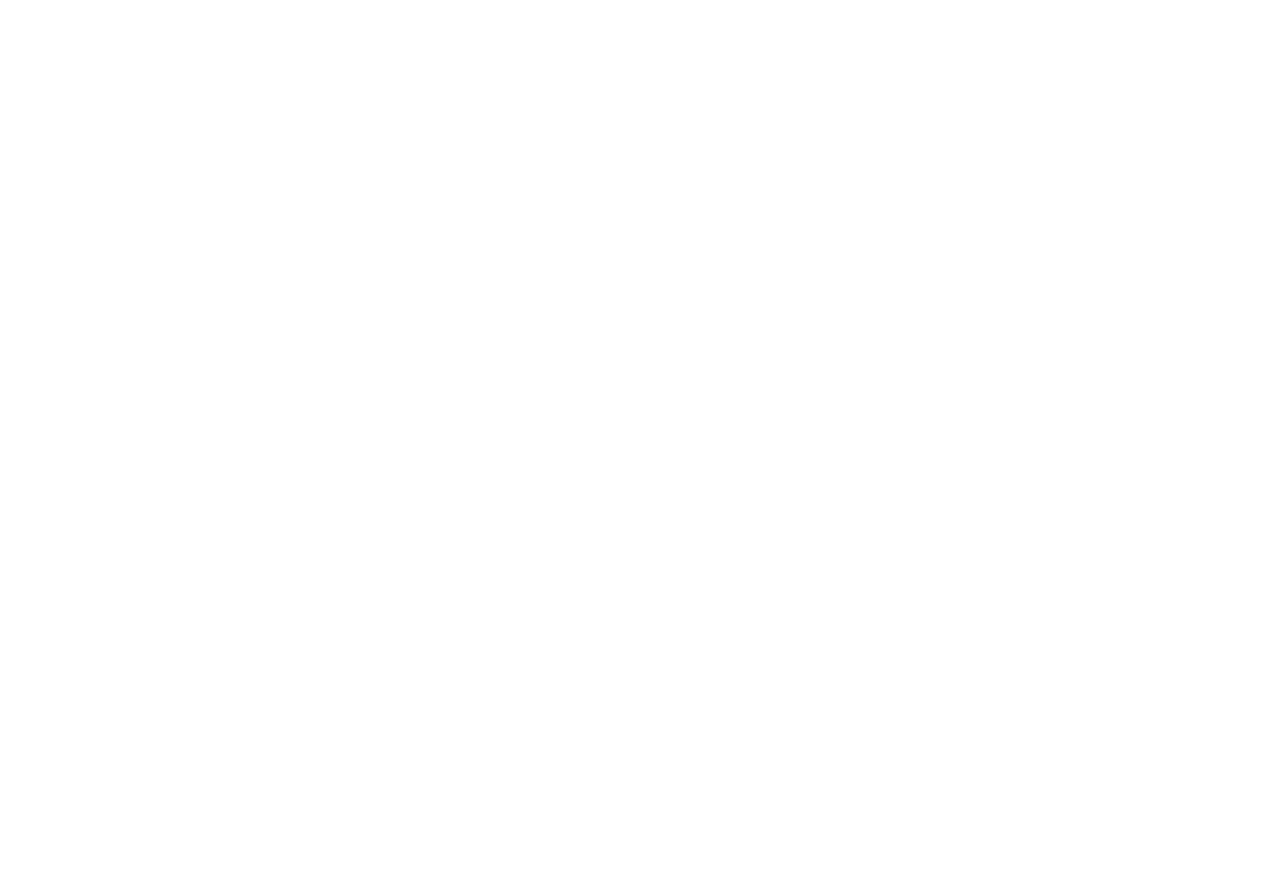
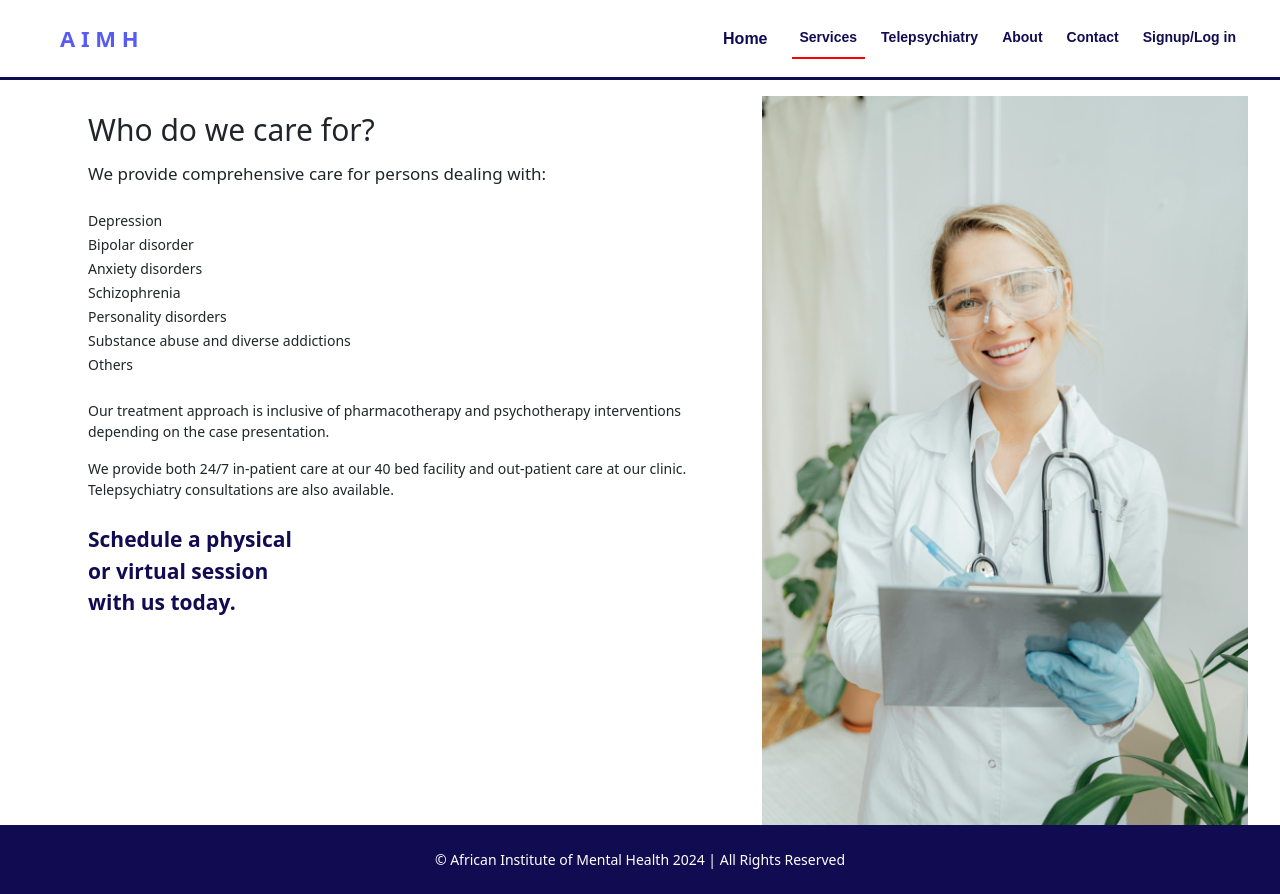
Before and after one commit to Damilare-coder/AIMH, a plain HTML site: page services.html in a window 1280 px wide. Before the commit the page ends 800 px from the top, so only its background shows below. Drawn offline with nearby package versions, Linux system fonts and the light colour scheme.

Commit message:
Updated the Services page

```diff
--- a/services.html
+++ b/services.html
@@ -0,0 +1,107 @@
+<!DOCTYPE html>
+<html lang="en">
+
+<head>
+    <meta charset="UTF-8">
+    <meta name="viewport" content="width=device-width, initial-scale=1.0">
+    <title>Welcome to African Institute of Mental Health</title>
+    <link href="https://cdn.jsdelivr.net/npm/bootstrap@5.3.8/dist/css/bootstrap.min.css" rel="stylesheet"
+        integrity="sha384-sRIl4kxILFvY47J16cr9ZwB07vP4J8+LH7qKQnuqkuIAvNWLzeN8tE5YBujZqJLB" crossorigin="anonymous">
+    <link rel="stylesheet" href="styles.css">
+</head>
+
+<style>
+    nav-link:hover {
+        color: #575af5;
+    }
+</style>
+
+<body>
+    <nav style="border-bottom: solid 3px; border-color: #110c52; height: 80px;"
+        class="p-2 p-md-2 p-lg-4 navbar navbar-expand-lg bg-body-light pt-2 ">
+        <div class="container-fluid">
+
+            <p style="color: #575af5; font-size: 22px; font-weight: 700;" class="pt-3 ms-lg-4 ms-sm-1 me-sm-1">A I M H
+            </p>
+
+            <button class="navbar-toggler" type="button" data-bs-toggle="collapse" data-bs-target="#navbarNavAltMarkup"
+                aria-controls="navbarNavAltMarkup" aria-expanded="false" aria-label="Toggle navigation">
+                <span class="navbar-toggler-icon"></span>
+            </button>
+
+            <div class="collapse navbar-collapse " id="navbarNavAltMarkup">
+                <div class="navbar-nav ms-auto gap-lg-2">
+                    <a class="nav-link active" aria-current="page" href="index.html"
+                        style="color: #110c52; font-family: Arial, Helvetica, sans-serif; font-size: 16px; font-weight: 550;">Home<a>
+
+                            <a class="nav-link" href="services.html"
+                                style="color: #110c52; font-family: Arial, Helvetica, sans-serif; font-size: 14px; font-weight: 550;border-bottom: #ff0000 solid 2px;">Services</a>
+
+                            <a class="nav-link" href=""
+                                style="color: #110c52; font-family: Arial, Helvetica, sans-serif; font-size: 14px; font-weight: 550;">Telepsychiatry</a>
+
+                            <a class="nav-link" href="about.html"
+                                style="color: #110c52; font-family: Arial, Helvetica, sans-serif; font-size: 14px; font-weight: 550;">About</a>
+
+                            <a class="nav-link" href=""
+                                style="color: #110c52; font-family: Arial, Helvetica, sans-serif; font-size: 14px; font-weight: 550;">Contact</a>
+
+                            <a class="nav-link" href="signup_login.html"
+                                style="color: #110c52; font-family: Arial, Helvetica, sans-serif; font-size: 14px; font-weight: 550;">Signup/Log
+                                in</a>
+                </div>
+
+            </div>
+        </div>
+    </nav>
+    <!-- Hero Section -->
+
+    <div class="d-flex flex-sm-column flex-lg-row flex-md-row gap-2 gap-md-0 justify-content-center ps-5 ps-md-1 ps-lg-5 pt-5 pt-lg-3 pt-md-5  pe-md-3">
+
+        <div class="ms-sm-4 p-lg-3 ">
+            <h1 style="font-size: 30px;">Who do we care for?</h1>
+            <h1 style="font-size: 17px;" class="mt-lg-3 mb-lg-4 pe-md-4">We provide comprehensive care for persons dealing with:
+            </h1>
+
+            <li class="list-unstyled"><a href="" class="text-decoration-none text-dark"
+                    style="font-size: 14px;">Depression</a></li>
+            <li class="list-unstyled"><a href="" class="text-decoration-none text-dark" style="font-size: 14px;">Bipolar
+                    disorder</a></li>
+            <li class="list-unstyled"><a href="" class="text-decoration-none text-dark" style="font-size: 14px;">Anxiety
+                    disorders</a></li>
+            <li class="list-unstyled"><a href="" class="text-decoration-none text-dark"
+                    style="font-size: 14px;">Schizophrenia</a></li>
+            <li class="list-unstyled"><a href="" class="text-decoration-none text-dark"
+                    style="font-size: 14px;">Personality disorders</a></li>
+            <li class="list-unstyled"><a href="" class="text-decoration-none text-dark"
+                    style="font-size: 14px;">Substance abuse and diverse addictions</a></li>
+            <li class="list-unstyled"><a href="" class="text-decoration-none text-dark"
+                    style="font-size: 14px;">Others</a></li>
+
+            <p class="mt-4 pe-0 pe-lg-5 pe-md-5" style="font-size: 14px;">Our treatment approach is inclusive of pharmacotherapy and psychotherapy interventions depending on the case presentation.</p>
+
+            <p class="mt-2 pe-o pe-lg-3 pe-md-5" style="font-size: 14px;">We provide both 24/7 in-patient care at our 40 bed facility and out-patient care at our clinic. Telepsychiatry consultations are also available.</p>
+
+            <p class="virtual_sm mt-4" style="font-size: 21px; padding-right: 440px; color: #110c52; font-weight: 550;">Schedule a physical or virtual session with us today.</p>
+
+        </div>
+
+        <div>
+            <img class="img-fluid pe-1 pe-lg-3 pe-md-5 ps-md-0" style="width: 750px;" src="images/doctor.jpg" alt="">
+        </div>
+
+    </div>
+
+
+
+    <section style="background-color: #110c52; display: block; font-size: 14px;"
+        class="text-center text-white align-center pt-3 pt-lg-4 pt-md-4 p-3 p-lg-2 p-md-3">
+        <p class="align-items-center">
+            © African Institute of Mental Health 2024 | All Rights Reserved
+        </p>
+
+    </section>
+
+</body>
+
+</html>
--- /dev/null
+++ b/styles.css
@@ -0,0 +1,8 @@
+@media screen and (min-width: 577px) and (max-width: 824px) {
+
+    .virtual_sm{
+        padding-right: 25px !important;
+        padding-left: 0px;
+        margin-top: 20px !important;
+    }
+}
```
Also changed, not shown: index.html (+10 -4 lines), signup_login.html (+4 -3 lines), style.css (line endings or trailing spaces).
